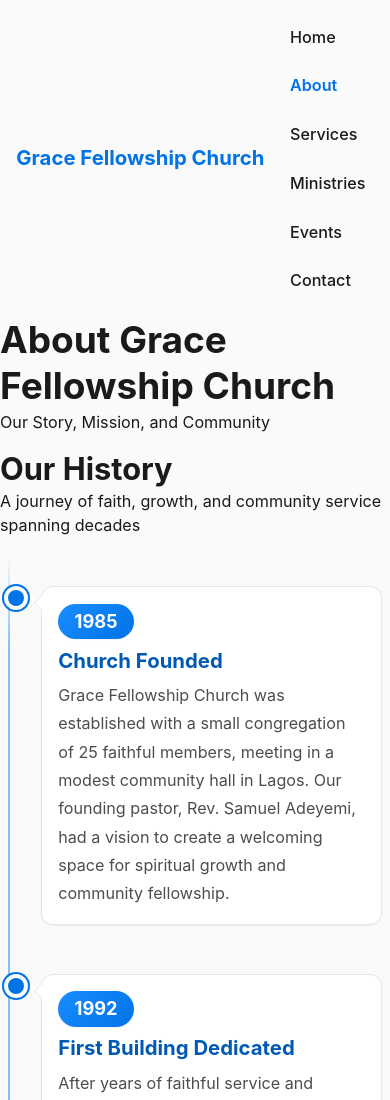
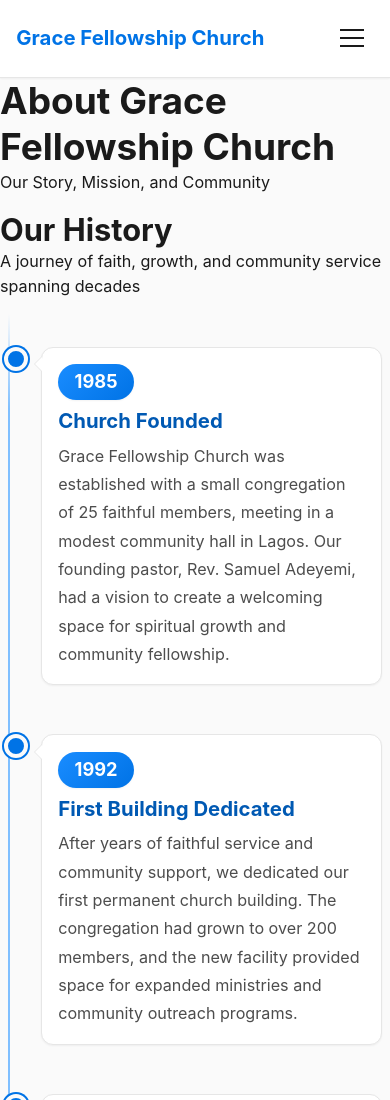
Before and after one commit to builtwitharvadai/proj_b46-grace-fellowship-church-website, a website: page src/about.html in a window 390 px wide. Shown: the top 1100 px of the page. Drawn offline with Linux system fonts and the light colour scheme.

Commit message:
Update src/about.html for task: Create Navigation System and SEO Foundation

```diff
--- a/src/about.html
+++ b/src/about.html
@@ -19,6 +19,7 @@
   <link rel="canonical" href="https://gracefellowshipchurch.org/about">
 
   <link rel="stylesheet" href="css/main.css">
+  <link rel="stylesheet" href="css/components/navigation.css">
 
   <script type="application/ld+json">
   {
@@ -36,25 +37,35 @@
     "email": "info@gracefellowshipchurch.org"
   }
   </script>
+
+  <script type="module" src="js/main.js" defer></script>
 </head>
 <body>
   <a href="#main" class="skip-link">Skip to main content</a>
 
   <header role="banner">
-    <nav role="navigation" aria-label="Main navigation">
+    <nav class="nav" role="navigation" aria-label="Main navigation">
       <div class="nav__container">
         <div class="nav__logo">
           <a href="/" aria-label="Grace Fellowship Church Home">
             <span class="nav__logo-text">Grace Fellowship Church</span>
           </a>
         </div>
-        <ul class="nav__menu" role="list">
+        <button
+          class="nav__toggle"
+          aria-expanded="false"
+          aria-controls="nav-menu"
+          aria-label="Toggle navigation menu"
+        >
+          <span class="nav__toggle-icon"></span>
+        </button>
+        <ul id="nav-menu" class="nav__menu" role="list" aria-hidden="true">
           <li class="nav__item"><a href="/" class="nav__link">Home</a></li>
           <li class="nav__item"><a href="/about.html" class="nav__link" aria-current="page">About</a></li>
           <li class="nav__item"><a href="/#services" class="nav__link">Services</a></li>
           <li class="nav__item"><a href="/#ministries" class="nav__link">Ministries</a></li>
           <li class="nav__item"><a href="/#events" class="nav__link">Events</a></li>
-          <li class="nav__item"><a href="/#contact" class="nav__link">Contact</a></li>
+          <li class="nav__item"><a href="/contact.html" class="nav__link">Contact</a></li>
         </ul>
       </div>
     </nav>
@@ -332,7 +343,7 @@
         <p class="cta__description">We would love to welcome you to Grace Fellowship Church. Come experience authentic worship, biblical teaching, and genuine community.</p>
         <div class="cta__buttons">
           <a href="/#services" class="cta__button cta__button--primary">Plan Your Visit</a>
-          <a href="/#contact" class="cta__button cta__button--secondary">Get In Touch</a>
+          <a href="/contact.html" class="cta__button cta__button--secondary">Get In Touch</a>
         </div>
       </div>
     </section>
```
